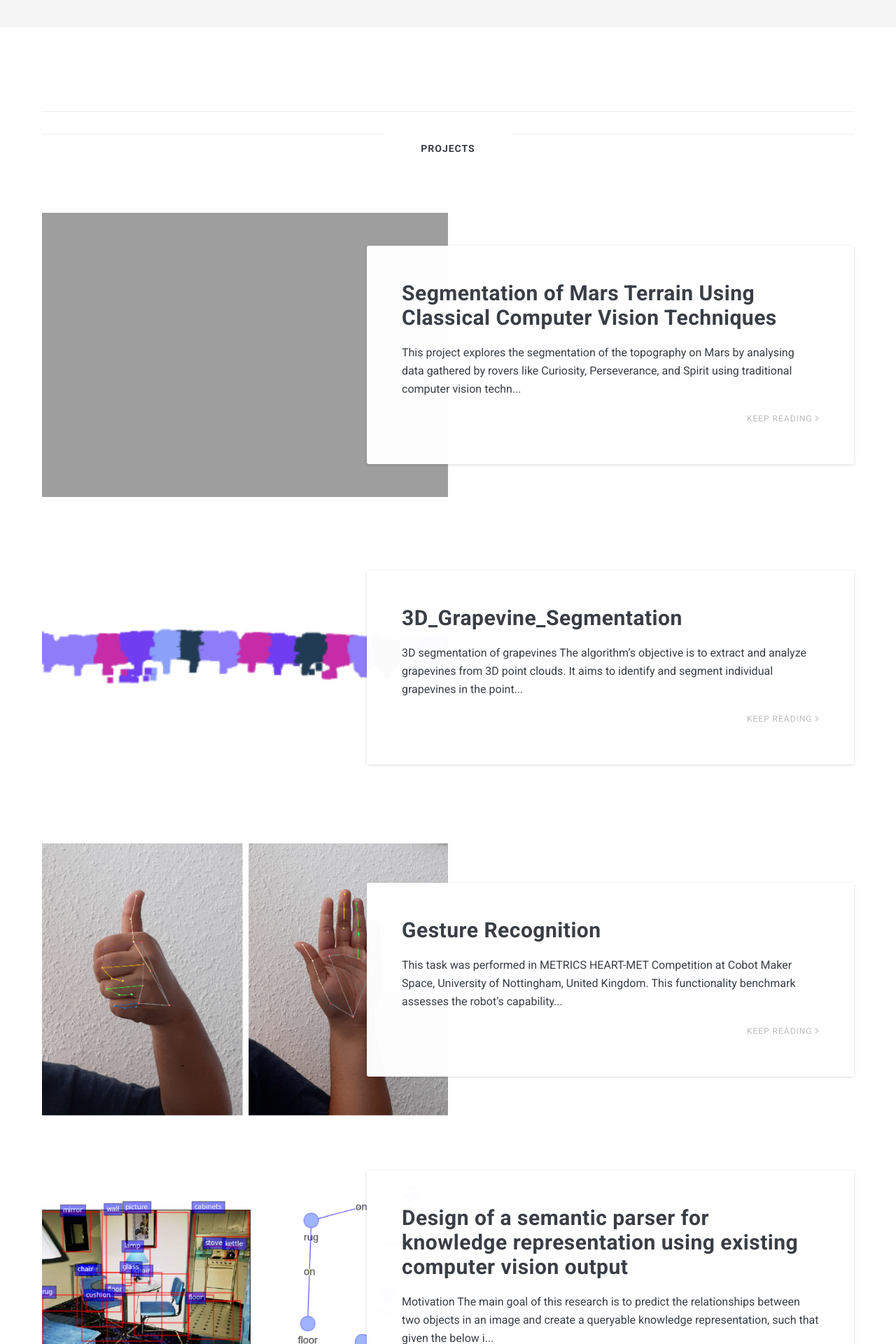
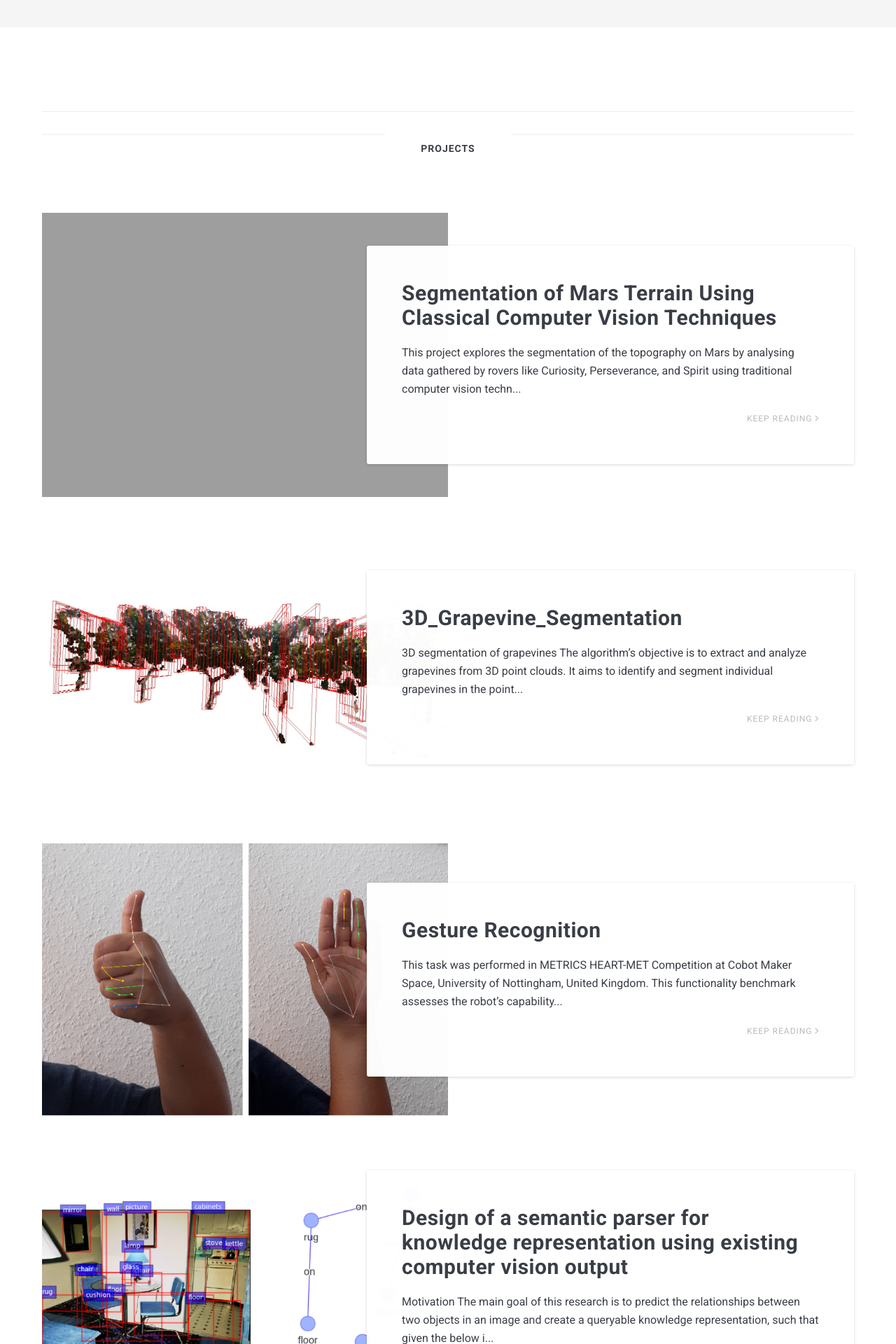
Before and after one commit to ananyaverma2/ananyaverma2.github.io, a Jekyll site: the page built from index.html, in a window 1280 px wide. Shown: the part 494-2414 px from the top of the page at 70% size. Built offline with Jekyll 4.4.1, drawn with Linux system fonts in a browser that asks for light colours; nearby versions of some CDN libraries; the list of posts is cut into pages by our own code.

Commit message:
refactore the project

```diff
--- a/_posts/2023-04-02-3d-object-segmentation.markdown
+++ b/_posts/2023-04-02-3d-object-segmentation.markdown
@@ -2,7 +2,7 @@
 layout: post
 title:  "3D_Grapevine_Segmentation"
 # date:   2022-04-02 18:05:55 +0300
-image:  3d_seg.png
+image:  seg1.jpeg
 tags:   PROJECT
 ---
 
@@ -13,11 +13,11 @@ The algorithm's objective is to extract and analyze grapevines from 3D point clo
 
 The figure below shows the segmented grapevine:
 
-<img width="34%" src="https://raw.githubusercontent.com/ananyaverma2/3D_Grapevine_Segmentation/main/images/all_dataset_segmentation.png">
+<img src="https://raw.githubusercontent.com/ananyaverma2/3D_Grapevine_Segmentation/main/images/all_dataset_segmentation.png">
 
 Canopy characteristics are also extracted from the dataset to further analyze the grapevines. A plot of these for the subset of the dataset is shown in the figure below:
 
-<img width="34%" src="https://raw.githubusercontent.com/ananyaverma2/3D_Grapevine_Segmentation/main/canopy_characteristics.png">
+<img src="https://raw.githubusercontent.com/ananyaverma2/3D_Grapevine_Segmentation/main/canopy_characteristics.png">
 
 
 **Github repository:** The repository can be found [here](https://github.com/ananyaverma2/3D_Grapevine_Segmentation)
```
Also changed, not shown: images/seg1.jpeg (added), 10 other files.
